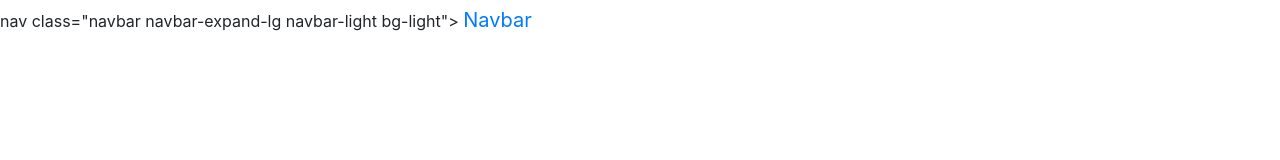
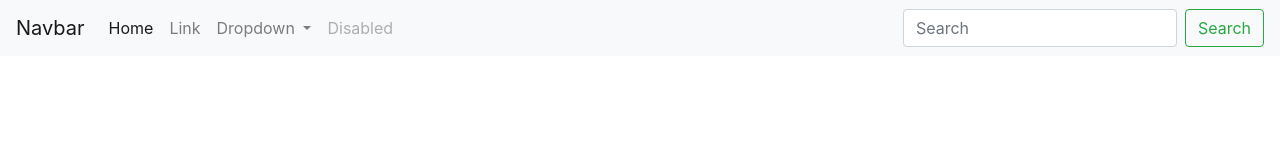
Before and after one commit to AnshKapoor/Edu-Help-App-page, a plain HTML site: page index.html in a window 1280 px wide. Drawn offline with nearby package versions, Linux system fonts and the light colour scheme.

Commit message:
Navbar error corrected

```diff
--- a/index.html
+++ b/index.html
@@ -20,7 +20,7 @@
   <script src="https://maxcdn.bootstrapcdn.com/bootstrap/4.0.0-alpha.2/js/bootstrap.min.js" integrity="sha384-vZ2WRJMwsjRMW/8U7i6PWi6AlO1L79snBrmgiDpgIWJ82z8eA5lenwvxbMV1PAh7" crossorigin="anonymous"></script>
 
 
-  nav class="navbar navbar-expand-lg navbar-light bg-light">
+  <nav class="navbar navbar-expand-lg navbar-light bg-light">
   <a class="navbar-brand" href="#">Navbar</a>
   <button class="navbar-toggler" type="button" data-toggle="collapse" data-target="#navbarSupportedContent" aria-controls="navbarSupportedContent" aria-expanded="false" aria-label="Toggle navigation">
     <span class="navbar-toggler-icon"></span>
```
